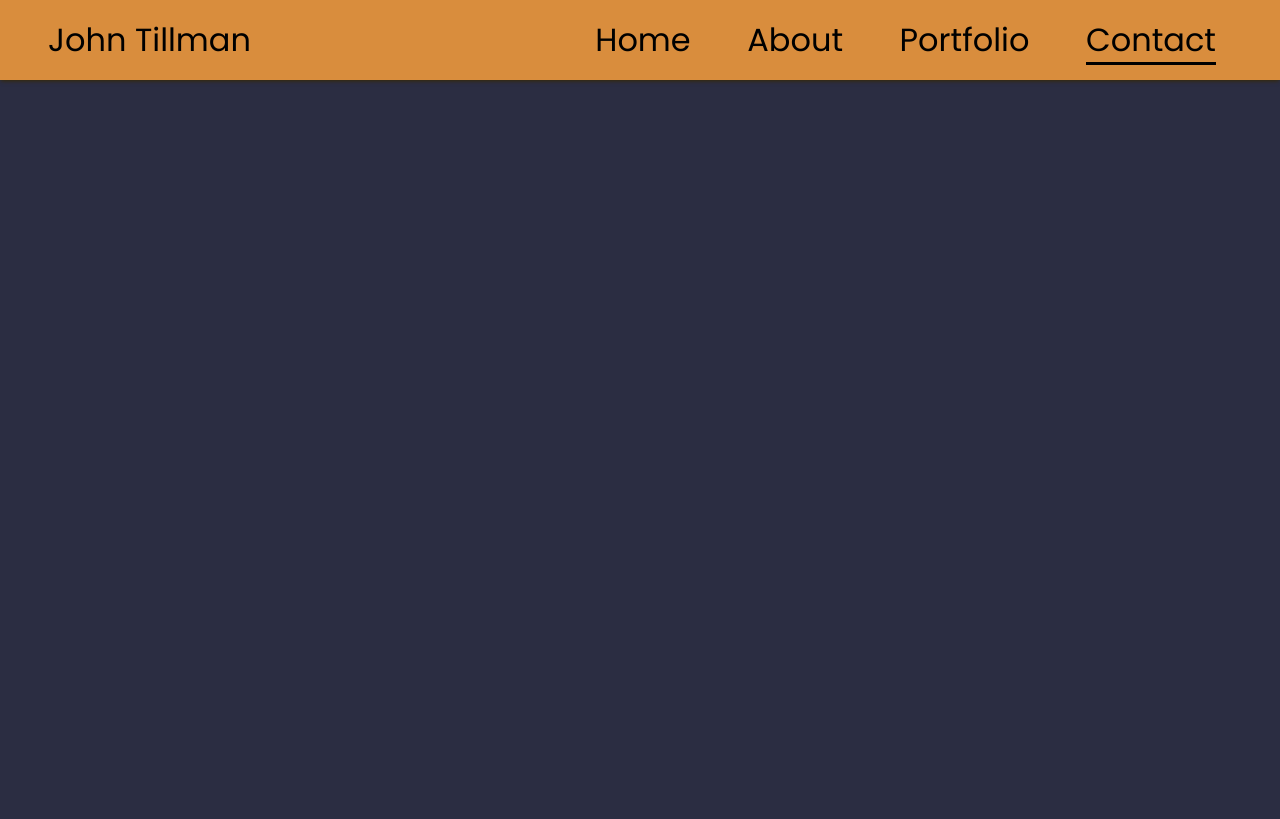
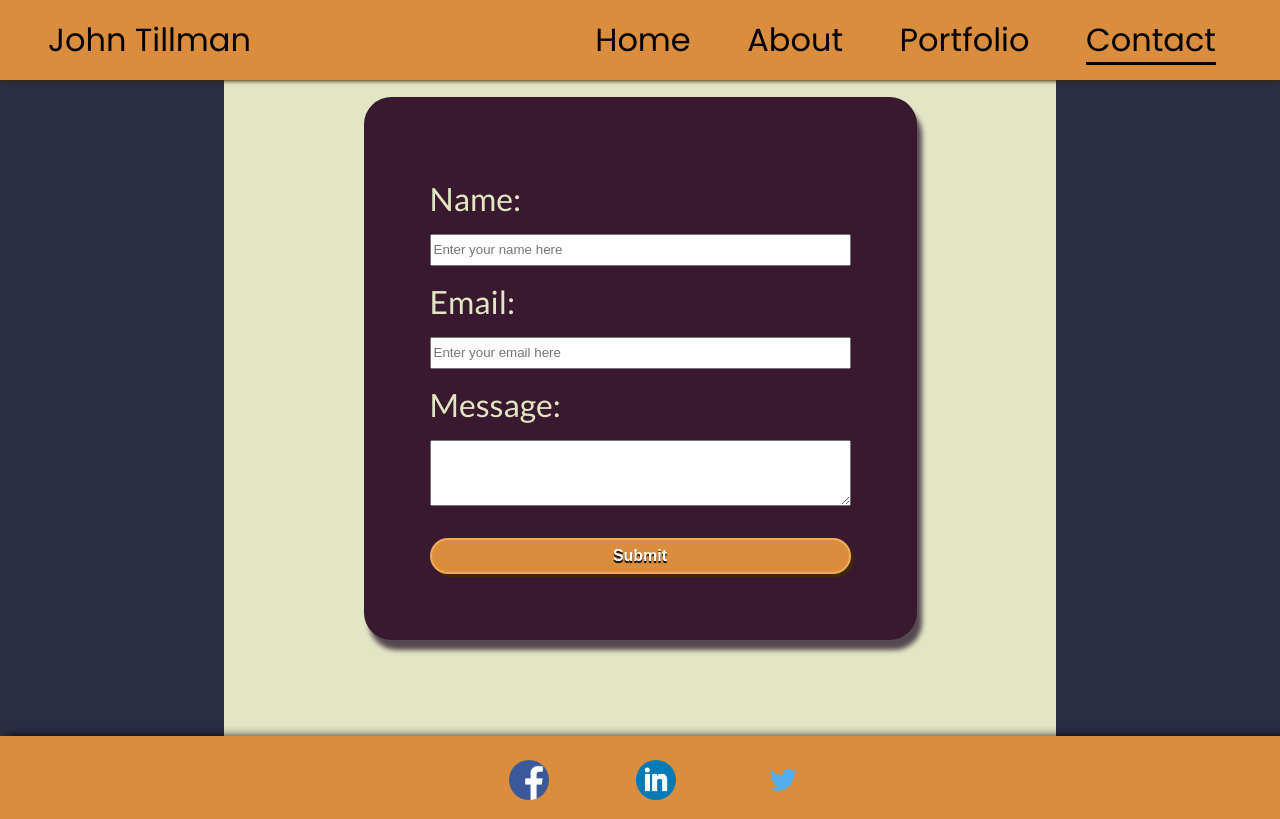
Before and after one commit to Jack-Tillman/personal-website, a plain HTML site: page contact.html in a window 1280 px wide. Drawn offline with Linux system fonts and the light colour scheme.

Commit message:
Finished layout for contact and submissionpage, including styling

```diff
--- a/contact.html
+++ b/contact.html
@@ -1,12 +1,15 @@
 <!DOCTYPE html>
 <html lang="en">
+
 <head>
     <meta charset="UTF-8">
     <meta http-equiv="X-UA-Compatible" content="IE=edge">
     <meta name="viewport" content="width=device-width, initial-scale=1.0">
     <title>Contact</title>
     <link rel="stylesheet" href="stylesheet.css" type="text/css">
-    <link href="https://fonts.googleapis.com/css2?family=Bebas+Neue&family=Lato:wght@400;700&family=Playfair+Display:wght@500&family=Poppins&display=swap" rel="stylesheet">
+    <link
+        href="https://fonts.googleapis.com/css2?family=Bebas+Neue&family=Lato:wght@400;700&family=Playfair+Display:wght@500&family=Poppins&display=swap"
+        rel="stylesheet">
 </head>
 <body>
   <header>
@@ -24,5 +27,26 @@
     </nav>
 
   </header>
+  <main class="submission-main">
+    <form action="/submissionpage.html" id="contact-form">
+        <label for="name">Name:</label>
+        <input type="text" id="name" name="name" placeholder="Enter your name here">
+        <label for="email">Email:</label>
+        <input type="text" id="email" name="email" placeholder="Enter your email here">
+        <label for="message">Message:</label>
+        <textarea id="message" name="message" rows="4" cols="50"> </textarea>
+        <input type="submit" id="submit" value="Submit">
+    </form>
+  </main>
+  <footer>
+    <nav>
+        <ul class="footer-ul">
+            <li><a href="https://www.facebook.com"><img src="./images/fbicon.png" class="footerlogo" /></a></li>
+            <li><a href="https://www.linkedin.com"><img src="./images/linkedinicon.png" class="footerlogo" /></a>
+            </li>
+            <li><a href="https://www.twitter.com"><img src="./images/twiticon.png" class="footerlogo" /></a></li>
+        </ul>
+    </nav>
+  </footer>
 </body>
 </html>
--- a/stylesheet.css
+++ b/stylesheet.css
@@ -24,7 +24,7 @@ main {
     font-size: 1.5rem;
     text-align: left;
     max-width: 65vw;
-    min-height: 100vh;
+    min-height: 92vh;
     margin: 0 auto;
     /*makes the main section take up 100% of viewport height*/
     padding: 5rem 1rem;
@@ -50,7 +50,6 @@ header {
     padding: 0em 1em 0em 1em;
     position: fixed; /*  header persists at top of page  */
     top: 0;
-    /*this ensures header stretches across viewport fully*/
     box-shadow: 0 2px 4px -1px rgb(54, 40, 2);
     overflow: auto;
 }
@@ -75,7 +74,7 @@ h2 {
 }
 
 footer {
-    background-color: azure;
+    background-color: #d98d3d;
     text-align: center;
     min-width: 100%;
     position: relative;
@@ -211,3 +210,90 @@ img {
     height: 11.25rem;
     width: 20rem;
 }
+
+.submission-main {
+    display:flex;
+    flex-direction: column;
+    justify-content: center;
+    align-items:center;
+}
+
+form {
+    display:flex;
+    flex-direction: column;
+    justify-content: center;
+    background-color: #38192d ;
+    border:2px solid #38192d;
+    color:#e3e6c5;
+    font-size:2rem;
+    padding: 4rem;
+    margin: 1rem;
+    max-width: 55vw;
+    min-height: 8rem;
+    border-radius:5%;
+    box-shadow: 5px 10px 5px #554951;
+    border-radius:5%;
+    overflow: auto;
+}
+
+label {
+    margin: 1rem 0;
+}
+
+input {
+    line-height:1.5rem;
+    min-height:2rem;
+}
+
+#message {
+    margin-bottom:2rem;
+}
+
+#submit {
+    background-color:#d98d3d;
+    color:#ffffff;
+    text-shadow: 0px 2px 1px black;
+    border: 2px solid #f5aa5b;
+    border-radius: 1.5rem;
+    box-shadow: #422800 3px 3px 0 0;
+    cursor: pointer;
+    display: inline-block;
+    font-weight:700;
+    font-size:1rem;
+    padding: 0.5rem 1.5rem;
+    line-height:2rem;
+    text-align: center;
+    text-decoration: none;
+}
+
+#submit:hover {
+    background-color: #d98d3d;
+}
+
+#submit:active {
+    box-shadow: #dd6b6b 8px 8px 0 0;
+    transform: translate(4px, 4px);
+    transition: 0.2s;
+}
+
+.submission-section {
+    display:flex;
+    justify-content: center;
+    align-items: center;
+    min-height:65vh;
+}
+.submission-h1 {
+    display:flex;
+    justify-content: center;
+    align-items: center;
+    text-align: center;
+}
+
+/* Media Queries */
+
+@media (min-width: 768px) {
+  #submit {
+    min-width: 7.5rem;
+    padding: 0 1.5rem;
+  }
+}
```
Also changed, not shown: submissionpage.html (added, +43 -0 lines). Lines whose indentation alone changed are shown as unchanged.
